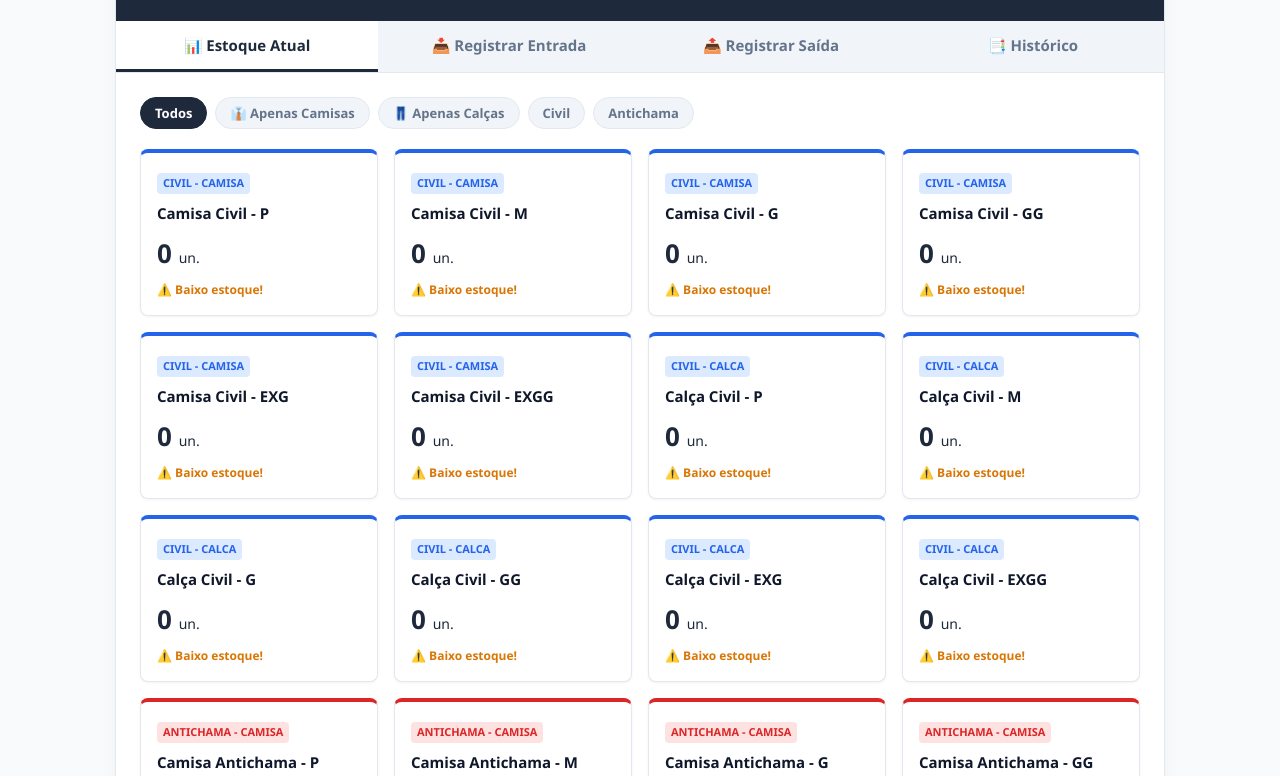
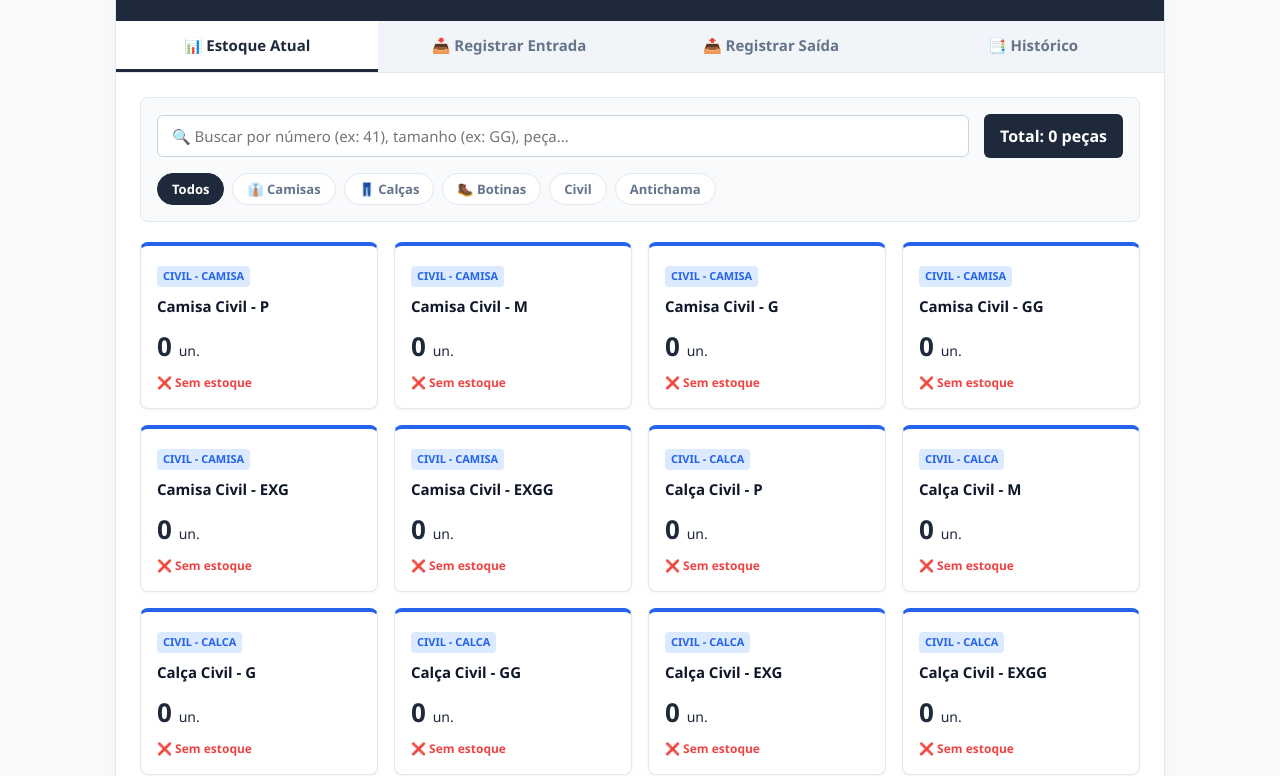
Before and after one commit to projet3d/projeto, a plain HTML site: page index.html in a window 1280 px wide. Shown: the part 109-885 px from the top of the page. Drawn offline with Linux system fonts and the light colour scheme.

Commit message:
Update index.html

```diff
--- a/index.html
+++ b/index.html
@@ -3,12 +3,13 @@
 <head>
     <meta charset="UTF-8">
     <meta name="viewport" content="width=device-width, initial-scale=1.0">
-    <title>Controle de Almoxarifado - Uniformes</title>
+    <title>Controle de Almoxarifado - Uniformes e EPIs</title>
     <style>
         :root {
             --primary: #1e293b;
             --accent-civil: #2563eb;
             --accent-antichama: #dc2626;
+            --accent-calcado: #d97706;
             --success: #16a34a;
             --warning: #d97706;
             --bg-body: #f8fafc;
@@ -102,19 +103,55 @@
             display: block;
         }
 
-        /* FILTROS DE ESTOQUE */
+        /* CONTROLES DE BUSCA E FILTRO */
+        .estoque-controles {
+            display: flex;
+            flex-wrap: wrap;
+            gap: 15px;
+            align-items: center;
+            justify-content: space-between;
+            margin-bottom: 20px;
+            background: #f8fafc;
+            padding: 16px;
+            border-radius: 8px;
+            border: 1px solid var(--border-color);
+        }
+
+        .busca-container {
+            flex: 1;
+            min-width: 250px;
+        }
+
+        .busca-container input {
+            width: 100%;
+            padding: 10px 14px;
+            border-radius: 6px;
+            border: 1px solid #cbd5e1;
+            font-size: 15px;
+        }
+
+        .contador-total {
+            background-color: var(--primary);
+            color: white;
+            padding: 10px 16px;
+            border-radius: 6px;
+            font-weight: 700;
+            font-size: 16px;
+            white-space: nowrap;
+        }
+
         .filter-container {
             display: flex;
             gap: 8px;
-            margin-bottom: 20px;
             flex-wrap: wrap;
+            width: 100%;
         }
 
         .filter-btn {
             padding: 6px 14px;
             border-radius: 20px;
             border: 1px solid var(--border-color);
-            background: #f1f5f9;
+            background: white;
             color: var(--text-muted);
             font-size: 13px;
             font-weight: 600;
@@ -148,6 +185,10 @@
             border-top-color: var(--accent-antichama);
         }
 
+        .card.calcado {
+            border-top-color: var(--accent-calcado);
+        }
+
         .card-tag {
             font-size: 11px;
             text-transform: uppercase;
@@ -166,6 +207,11 @@
         .card.antichama .card-tag {
             background-color: #fee2e2;
             color: var(--accent-antichama);
+        }
+
+        .card.calcado .card-tag {
+            background-color: #fef3c7;
+            color: var(--accent-calcado);
         }
 
         .card h3 {
@@ -300,8 +346,8 @@
 
 <div class="container">
     <header>
-        <h1>📦 Almoxarifado - Controle de Uniformes</h1>
-        <p>Gestão de camisas e calças civis e antichama</p>
+        <h1>📦 Almoxarifado - Uniformes e EPIs</h1>
+        <p>Gestão de camisas, calças e botinas de segurança</p>
     </header>
 
     <!-- NAVEGAÇÃO POR ABAS -->
@@ -314,12 +360,23 @@
 
     <!-- ABA 1: ESTOQUE ATUAL -->
     <div id="tab-estoque" class="tab-content active">
-        <div class="filter-container">
-            <button class="filter-btn active" onclick="filtrarEstoque('todos', this)">Todos</button>
-            <button class="filter-btn" onclick="filtrarEstoque('camisa', this)">👔 Apenas Camisas</button>
-            <button class="filter-btn" onclick="filtrarEstoque('calca', this)">👖 Apenas Calças</button>
-            <button class="filter-btn" onclick="filtrarEstoque('civil', this)">Civil</button>
-            <button class="filter-btn" onclick="filtrarEstoque('antichama', this)">Antichama</button>
+
+        <div class="estoque-controles">
+            <div class="busca-container">
+                <input type="text" id="campo-busca" placeholder="🔍 Buscar por número (ex: 41), tamanho (ex: GG), peça..." onkeyup="renderEstoque()">
+            </div>
+            <div class="contador-total" id="contador-pecas">
+                Total: 0 peças
+            </div>
+
+            <div class="filter-container">
+                <button class="filter-btn active" onclick="filtrarEstoque('todos', this)">Todos</button>
+                <button class="filter-btn" onclick="filtrarEstoque('camisa', this)">👔 Camisas</button>
+                <button class="filter-btn" onclick="filtrarEstoque('calca', this)">👖 Calças</button>
+                <button class="filter-btn" onclick="filtrarEstoque('botina', this)">🥾 Botinas</button>
+                <button class="filter-btn" onclick="filtrarEstoque('civil', this)">Civil</button>
+                <button class="filter-btn" onclick="filtrarEstoque('antichama', this)">Antichama</button>
+            </div>
         </div>
 
         <div class="estoque-grid" id="grid-estoque"></div>
@@ -336,7 +393,7 @@
                 </div>
 
                 <div class="form-group">
-                    <label for="ent-item">Selecione a Peça:</label>
+                    <label for="ent-item">Selecione o Item:</label>
                     <select id="ent-item" required class="select-uniformes"></select>
                 </div>
 
@@ -366,7 +423,7 @@
                 </div>
 
                 <div class="form-group">
-                    <label for="sai-item">Selecione a Peça:</label>
+                    <label for="sai-item">Selecione o Item:</label>
                     <select id="sai-item" required class="select-uniformes"></select>
                 </div>
 
@@ -377,7 +434,7 @@
 
                 <div class="form-group">
                     <label for="sai-obs">Observação / Motivo (Opcional):</label>
-                    <input type="text" id="sai-obs" placeholder="Ex: Rasgou a calça no trabalho">
+                    <input type="text" id="sai-obs" placeholder="Ex: Troca por desgaste">
                 </div>
 
                 <button type="submit" class="btn-submit btn-saida">➖ Confirmar Saída</button>
@@ -420,7 +477,6 @@
 </div>
 
 <script>
-    // Estoque inicial totalmente zerado para inventário
     const estoquePadrao = {
         // CIVIL - CAMISAS
         civil_camisa_p:    { nome: 'Camisa Civil - P',    tipo: 'civil', peca: 'camisa', qtd: 0 },
@@ -452,17 +508,29 @@
         antichama_calca_g:    { nome: 'Calça Antichama - G',    tipo: 'antichama', peca: 'calca', qtd: 0 },
         antichama_calca_gg:   { nome: 'Calça Antichama - GG',   tipo: 'antichama', peca: 'calca', qtd: 0 },
         antichama_calca_exg:  { nome: 'Calça Antichama - EXG',  tipo: 'antichama', peca: 'calca', qtd: 0 },
-        antichama_calca_exgg: { nome: 'Calça Antichama - EXGG', tipo: 'antichama', peca: 'calca', qtd: 0 }
+        antichama_calca_exgg: { nome: 'Calça Antichama - EXGG', tipo: 'antichama', peca: 'calca', qtd: 0 },
+
+        // BOTINAS / CALÇADOS (Numeração do 35 ao 45)
+        botina_35: { nome: 'Botina - 35', tipo: 'calcado', peca: 'botina', qtd: 0 },
+        botina_36: { nome: 'Botina - 36', tipo: 'calcado', peca: 'botina', qtd: 0 },
+        botina_37: { nome: 'Botina - 37', tipo: 'calcado', peca: 'botina', qtd: 0 },
+        botina_38: { nome: 'Botina - 38', tipo: 'calcado', peca: 'botina', qtd: 0 },
+        botina_39: { nome: 'Botina - 39', tipo: 'calcado', peca: 'botina', qtd: 0 },
+        botina_40: { nome: 'Botina - 40', tipo: 'calcado', peca: 'botina', qtd: 0 },
+        botina_41: { nome: 'Botina - 41', tipo: 'calcado', peca: 'botina', qtd: 0 },
+        botina_42: { nome: 'Botina - 42', tipo: 'calcado', peca: 'botina', qtd: 0 },
+        botina_43: { nome: 'Botina - 43', tipo: 'calcado', peca: 'botina', qtd: 0 },
+        botina_44: { nome: 'Botina - 44', tipo: 'calcado', peca: 'botina', qtd: 0 },
+        botina_45: { nome: 'Botina - 45', tipo: 'calcado', peca: 'botina', qtd: 0 }
     };
 
-    // Note o v4 aqui para forçar um "novo" armazenamento se desejar, mas mantive v3 para você limpar no botão
-    let estoque = JSON.parse(localStorage.getItem('almox_estoque_v3')) || estoquePadrao;
-    let historico = JSON.parse(localStorage.getItem('almox_historico_v3')) || [];
+    let estoque = JSON.parse(localStorage.getItem('almox_estoque_v4')) || estoquePadrao;
+    let historico = JSON.parse(localStorage.getItem('almox_historico_v4')) || [];
     let filtroEstoqueAtual = 'todos';
 
     function salvar() {
-        localStorage.setItem('almox_estoque_v3', JSON.stringify(estoque));
-        localStorage.setItem('almox_historico_v3', JSON.stringify(historico));
+        localStorage.setItem('almox_estoque_v4', JSON.stringify(estoque));
+        localStorage.setItem('almox_historico_v4', JSON.stringify(historico));
     }
 
     function switchTab(tabId) {
@@ -479,19 +547,21 @@
     function popularSelects() {
         const selects = document.querySelectorAll('.select-uniformes');
         selects.forEach(select => {
-            select.innerHTML = '<option value="">Selecione a peça...</option>';
+            select.innerHTML = '<option value="">Selecione o item...</option>';
 
             const grupos = {
                 civil_camisa: document.createElement('optgroup'),
                 civil_calca: document.createElement('optgroup'),
                 antichama_camisa: document.createElement('optgroup'),
-                antichama_calca: document.createElement('optgroup')
+                antichama_calca: document.createElement('optgroup'),
+                calcado_botina: document.createElement('optgroup')
             };
 
             grupos.civil_camisa.label = "👕 Camisas Civis";
             grupos.civil_calca.label = "👖 Calças Civis";
             grupos.antichama_camisa.label = "🔥👕 Camisas Antichama";
             grupos.antichama_calca.label = "🔥👖 Calças Antichama";
+            grupos.calcado_botina.label = "🥾 Botinas de Segurança";
 
             for (let key in estoque) {
                 const item = estoque[key];
@@ -499,7 +569,11 @@
                 option.value = key;
                 option.textContent = `${item.nome} (${item.qtd} un. em estoque)`;
 
-                const grupoChave = `${item.tipo}_${item.peca}`;
+                let grupoChave = `${item.tipo}_${item.peca}`;
+                if (item.tipo === 'calcado') {
+                    grupoChave = 'calcado_botina';
+                }
+
                 if (grupos[grupoChave]) {
                     grupos[grupoChave].appendChild(option);
                 }
@@ -513,29 +587,47 @@
 
     function renderEstoque() {
         const container = document.getElementById('grid-estoque');
+        const termoBusca = document.getElementById('campo-busca').value.toLowerCase();
+        const contadorElemento = document.getElementById('contador-pecas');
+
         container.innerHTML = '';
+        let totalPecas = 0;
 
         for (let key in estoque) {
             const item = estoque[key];
 
-            // Regra dos Filtros
+            // Filtro por categoria (Botões)
             if (filtroEstoqueAtual === 'camisa' && item.peca !== 'camisa') continue;
             if (filtroEstoqueAtual === 'calca' && item.peca !== 'calca') continue;
+            if (filtroEstoqueAtual === 'botina' && item.peca !== 'botina') continue;
             if (filtroEstoqueAtual === 'civil' && item.tipo !== 'civil') continue;
             if (filtroEstoqueAtual === 'antichama' && item.tipo !== 'antichama') continue;
 
+            // Filtro por texto (Barra de Busca)
+            if (termoBusca !== '') {
+                if (!item.nome.toLowerCase().includes(termoBusca)) {
+                    continue;
+                }
+            }
+
+            totalPecas += item.qtd;
+
             const card = document.createElement('div');
             card.className = `card ${item.tipo}`;
-            const alerta = item.qtd <= 5 ? `<div class="alerta-baixo">⚠️ Baixo estoque!</div>` : '';
+            const alerta = item.qtd <= 5 && item.qtd > 0 ? `<div class="alerta-baixo">⚠️ Baixo estoque!</div>` : '';
+            const alertaZero = item.qtd === 0 ? `<div class="alerta-baixo" style="color: #ef4444;">❌ Sem estoque</div>` : '';
 
             card.innerHTML = `
-                <span class="card-tag">${item.tipo} - ${item.peca}</span>
+                <span class="card-tag">${item.tipo === 'calcado' ? 'EPI / Botina' : `${item.tipo} - ${item.peca}`}</span>
                 <h3>${item.nome}</h3>
                 <div class="qtd">${item.qtd} <span style="font-size:14px; font-weight:normal;">un.</span></div>
                 ${alerta}
+                ${alertaZero}
             `;
             container.appendChild(card);
         }
+
+        contadorElemento.innerHTML = `Total: ${totalPecas} peças`;
     }
 
     function filtrarEstoque(tipo, btn) {
@@ -567,8 +659,6 @@
         popularSelects();
         alert(`✅ ENTRADA REGISTRADA!\n+${qtd} un. de ${estoque[itemKey].nome}.\nNovo Saldo: ${estoque[itemKey].qtd} unidades.`);
         this.reset();
-
-        // Retorna o valor padrão de 1 para evitar entradas acidentais enormes na próxima vez
         document.getElementById('ent-qtd').value = 1;
     });
 
@@ -630,8 +720,8 @@
 
     function resetarSistema() {
         if (confirm("⚠️ Tem certeza que deseja apagar os dados salvos e resetar o sistema para ZERO?")) {
-            localStorage.removeItem('almox_estoque_v3');
-            localStorage.removeItem('almox_historico_v3');
+            localStorage.removeItem('almox_estoque_v4');
+            localStorage.removeItem('almox_historico_v4');
             location.reload();
         }
     }
```
